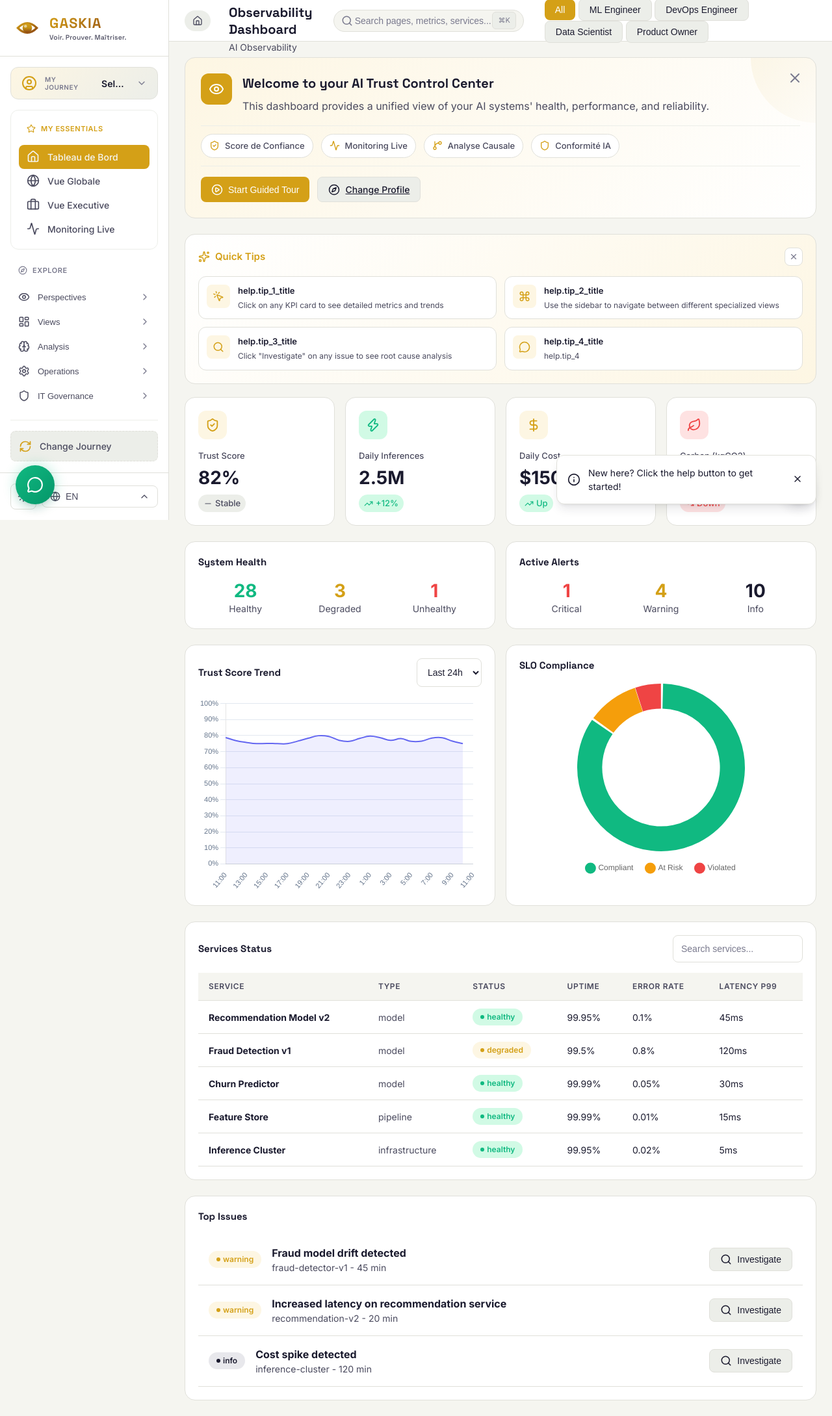
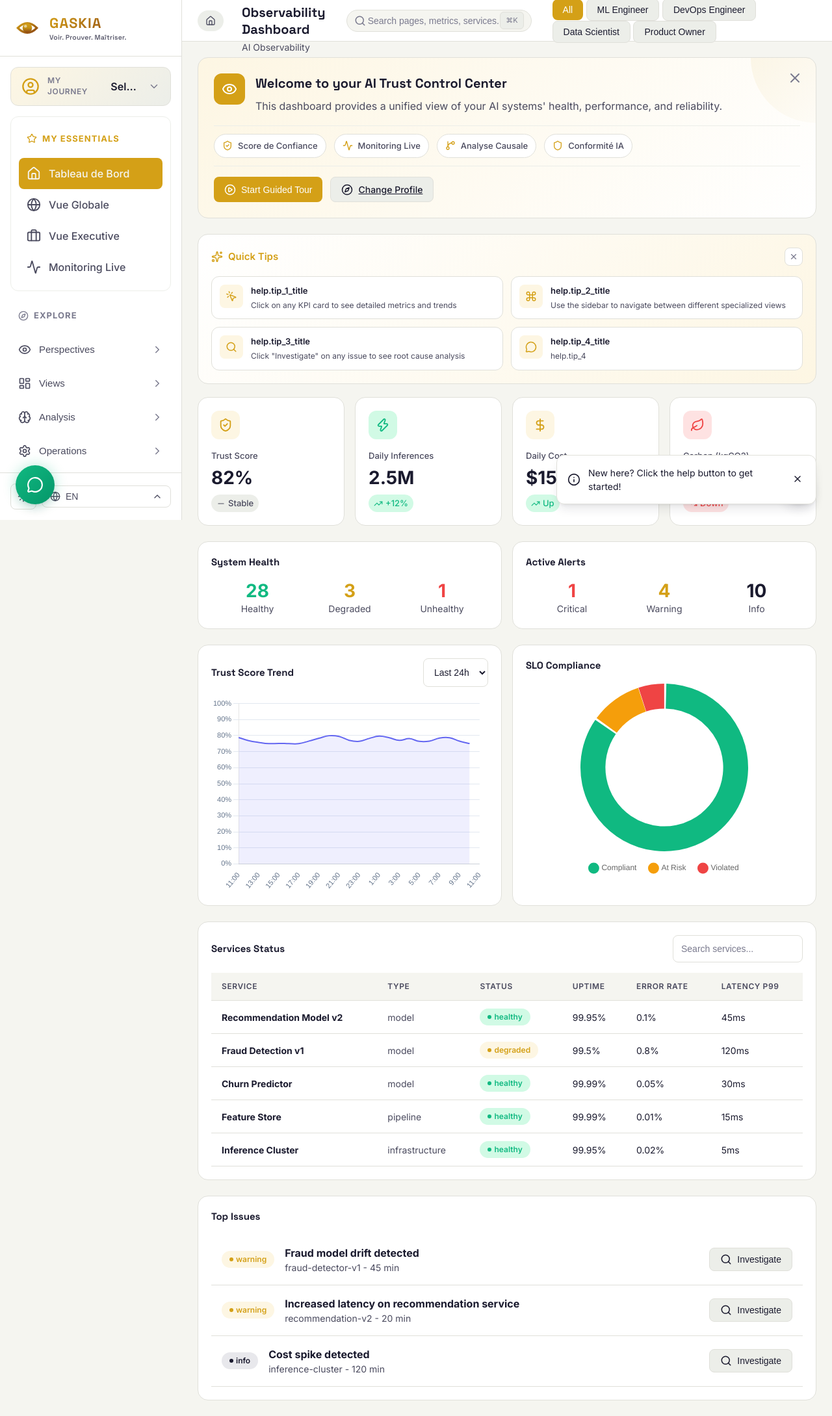
Before and after one commit to E4Itraining/AIOBS, a FastAPI app: page / in a window 1280 px wide. Shown: the whole page at 65% size. Run offline with FastAPI, Linux system fonts and the light colour scheme.

Commit message:
fix: Improve left menu readability with larger fonts and spacing
- Increase sidebar width from 260px to 280px
- Increase nav link font size from 14px to 16px (1rem)
- Increase section title font size from 11px to 13px
- Increase accordion header font size to 15px
- Add min-height 44-48px to nav items for better touch targets
- Increase icon sizes (nav: 22px, persona: 28px, accordion: 20px)
- Improve spacing between sections and items
- Better visual hierarchy with darker section titles

```diff
--- a/visualization/static/css/dashboard.css
+++ b/visualization/static/css/dashboard.css
@@ -72,7 +72,7 @@
     --transition-slow: 300ms ease;
 
     /* Layout */
-    --sidebar-width: 260px;
+    --sidebar-width: 280px;
     --topbar-height: 64px;
 
     /* Typography - GASKIA Brand */
@@ -258,31 +258,33 @@ h3 { font-size: 1.5rem; font-weight: 500; }    /* 24px */
 }
 
 .nav-group {
-    margin-bottom: var(--space-6);
+    margin-bottom: var(--space-8);
 }
 
 .nav-group-title {
     display: block;
-    font-size: 0.6875rem;
-    font-weight: 600;
+    font-size: 0.8125rem;
+    font-weight: 700;
     text-transform: uppercase;
-    letter-spacing: 0.05em;
-    color: var(--text-tertiary);
-    padding: var(--space-2) var(--space-3);
-    margin-bottom: var(--space-1);
+    letter-spacing: 0.08em;
+    color: var(--text-secondary);
+    padding: var(--space-3) var(--space-3);
+    margin-bottom: var(--space-2);
 }
 
 .nav-link {
     display: flex;
     align-items: center;
     gap: var(--space-3);
-    padding: var(--space-3) var(--space-3);
+    padding: var(--space-3) var(--space-4);
     border-radius: var(--radius-md);
     color: var(--text-secondary);
     text-decoration: none;
-    font-size: 0.875rem;
+    font-size: 1rem;
     font-weight: 500;
+    line-height: 1.5;
     transition: all var(--transition-fast);
+    min-height: 48px;
 }
 
 .nav-link:hover {
@@ -296,8 +298,8 @@ h3 { font-size: 1.5rem; font-weight: 500; }    /* 24px */
 }
 
 .nav-link svg {
-    width: 20px;
-    height: 20px;
+    width: 22px;
+    height: 22px;
     flex-shrink: 0;
 }
 
@@ -329,8 +331,8 @@ h3 { font-size: 1.5rem; font-weight: 500; }    /* 24px */
 }
 
 .persona-icon {
-    width: 24px;
-    height: 24px;
+    width: 28px;
+    height: 28px;
     color: var(--color-primary);
     flex-shrink: 0;
 }
@@ -342,17 +344,17 @@ h3 { font-size: 1.5rem; font-weight: 500; }    /* 24px */
 
 .persona-label {
     display: block;
-    font-size: 0.625rem;
+    font-size: 0.75rem;
     font-weight: 600;
     text-transform: uppercase;
     letter-spacing: 0.05em;
     color: var(--text-tertiary);
-    line-height: 1.2;
+    line-height: 1.4;
 }
 
 .persona-name {
     display: block;
-    font-size: 0.875rem;
+    font-size: 1rem;
     font-weight: 600;
     color: var(--text-primary);
     white-space: nowrap;
@@ -365,8 +367,8 @@ h3 { font-size: 1.5rem; font-weight: 500; }    /* 24px */
 }
 
 .persona-chevron {
-    width: 16px;
-    height: 16px;
+    width: 18px;
+    height: 18px;
     color: var(--text-tertiary);
     flex-shrink: 0;
     transition: transform var(--transition-fast);
@@ -390,12 +392,13 @@ h3 { font-size: 1.5rem; font-weight: 500; }    /* 24px */
 }
 
 .nav-group-essentials .nav-group-title .title-icon {
-    width: 14px;
-    height: 14px;
+    width: 16px;
+    height: 16px;
 }
 
 .nav-essentials-list .nav-link {
-    padding: var(--space-2) var(--space-3);
+    padding: var(--space-3) var(--space-3);
+    min-height: 44px;
 }
 
 .nav-essentials-list .nav-link.active {
@@ -421,13 +424,13 @@ h3 { font-size: 1.5rem; font-weight: 500; }    /* 24px */
 }
 
 .nav-group-explore > .nav-group-title .title-icon {
-    width: 14px;
-    height: 14px;
+    width: 16px;
+    height: 16px;
 }
 
 /* ========== Nav Accordion ========== */
 .nav-accordion {
-    margin-bottom: var(--space-1);
+    margin-bottom: var(--space-2);
 }
 
 .nav-accordion-header {
@@ -435,16 +438,17 @@ h3 { font-size: 1.5rem; font-weight: 500; }    /* 24px */
     align-items: center;
     gap: var(--space-3);
     width: 100%;
-    padding: var(--space-2) var(--space-3);
+    padding: var(--space-3) var(--space-3);
     background: transparent;
     border: none;
     border-radius: var(--radius-md);
     color: var(--text-secondary);
-    font-size: 0.8125rem;
+    font-size: 0.9375rem;
     font-weight: 500;
     cursor: pointer;
     transition: all var(--transition-fast);
     text-align: left;
+    min-height: 44px;
 }
 
 .nav-accordion-header:hover {
@@ -453,18 +457,18 @@ h3 { font-size: 1.5rem; font-weight: 500; }    /* 24px */
 }
 
 .nav-accordion-header svg:first-child {
+    width: 20px;
+    height: 20px;
+    flex-shrink: 0;
+}
+
+.nav-accordion-header span {
+    flex: 1;
+}
+
+.accordion-chevron {
     width: 18px;
     height: 18px;
-    flex-shrink: 0;
-}
-
-.nav-accordion-header span {
-    flex: 1;
-}
-
-.accordion-chevron {
-    width: 16px;
-    height: 16px;
     color: var(--text-tertiary);
     transition: transform var(--transition-fast);
 }
@@ -484,13 +488,14 @@ h3 { font-size: 1.5rem; font-weight: 500; }    /* 24px */
 }
 
 .nav-accordion-content .nav-link {
-    padding: var(--space-2) var(--space-3);
-    font-size: 0.8125rem;
+    padding: var(--space-3) var(--space-3);
+    font-size: 0.9375rem;
+    min-height: 44px;
 }
 
 .nav-accordion-content .nav-link svg {
-    width: 16px;
-    height: 16px;
+    width: 18px;
+    height: 18px;
 }
 
 /* ========== Change Journey Link ========== */
```
